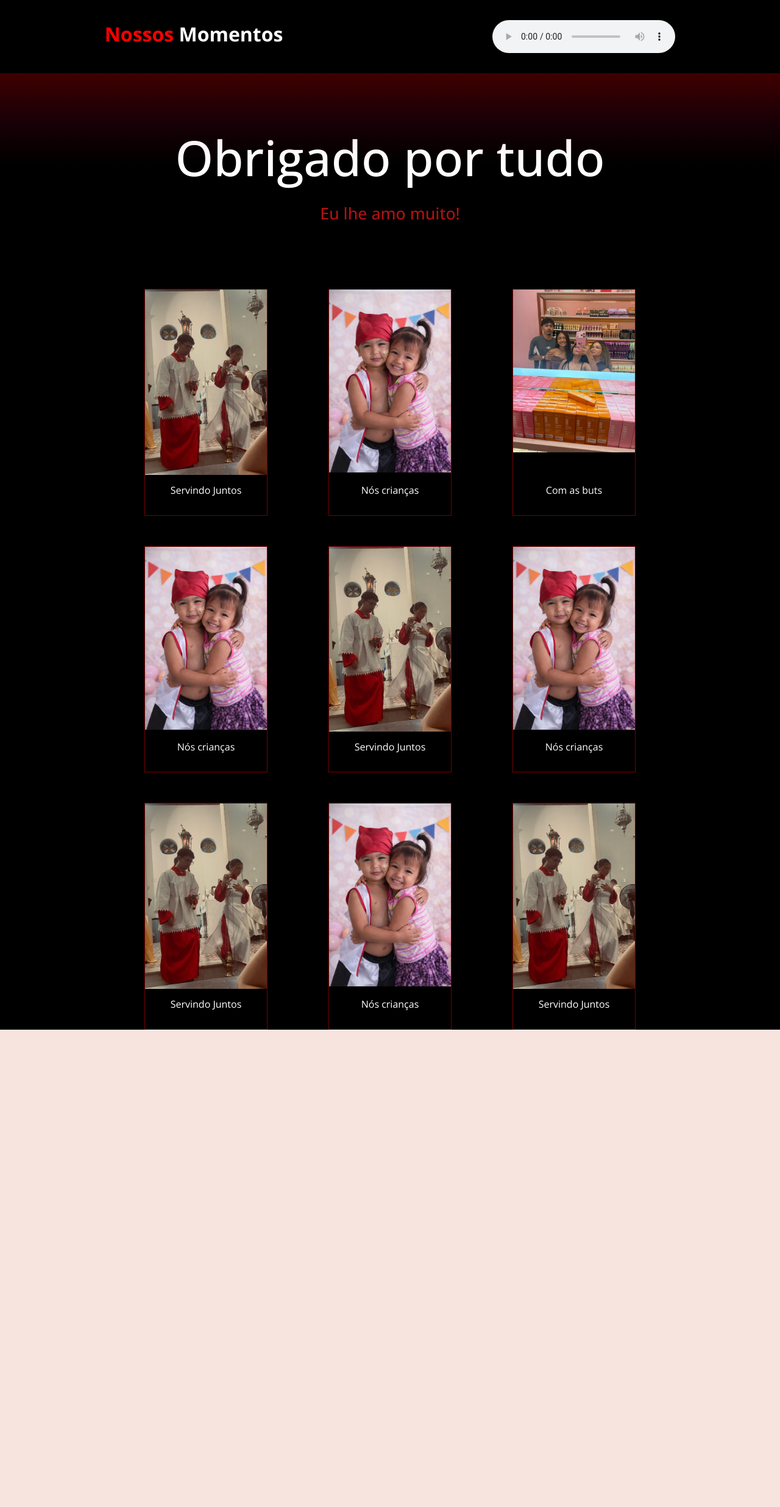
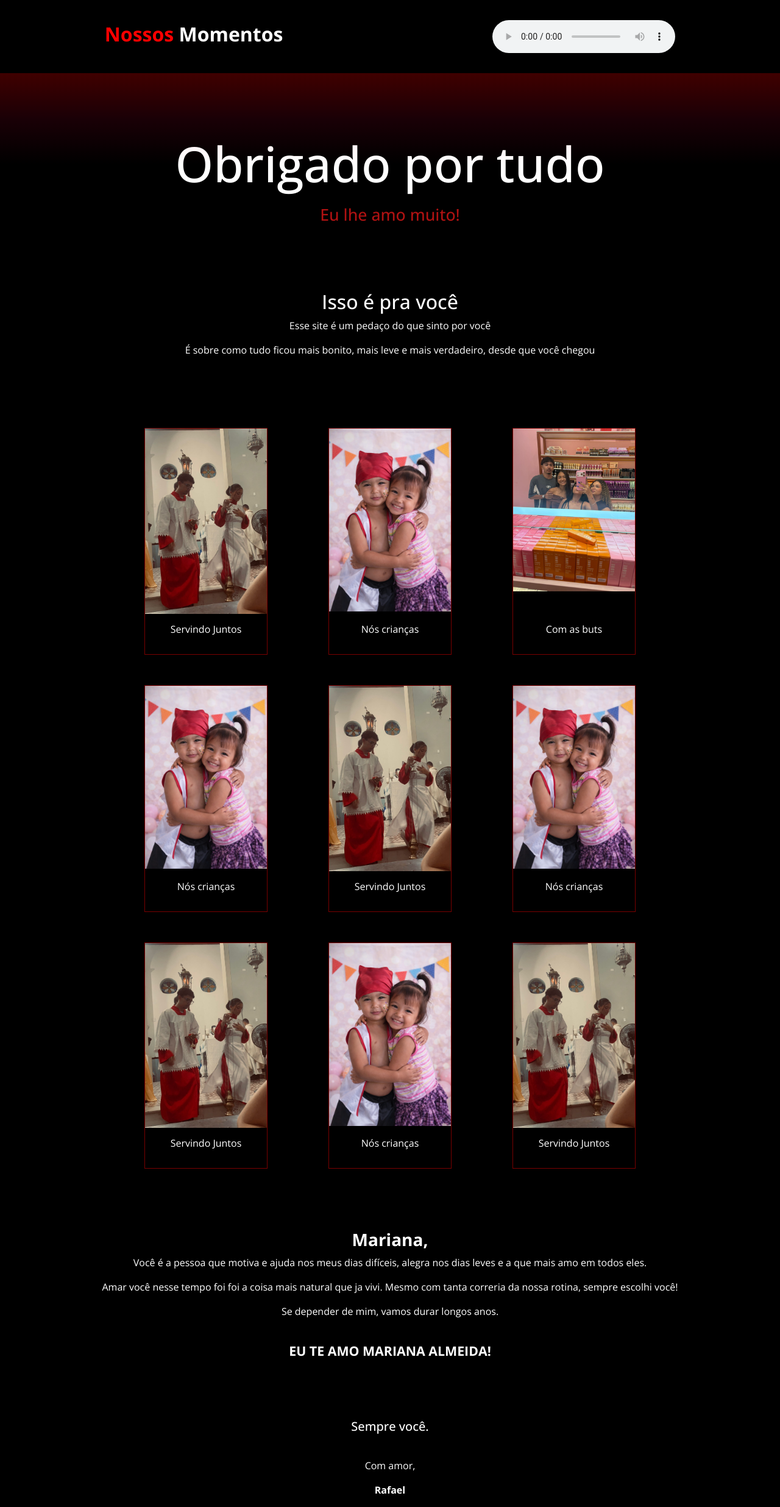
Before and after one commit to rafamoreira11/birthday, a React (Vite) app in the folder birthday-mariana/: page /gallery in a window 1280 px wide. Shown: the whole page at 61% size. Before the commit the page ends 1689 px from the top, so only its background shows below. Built offline with nearby package versions, Linux system fonts and the light colour scheme.

Commit message:
Adicionando textos

```diff
--- a/birthday-mariana/src/pages/gallery/index.jsx
+++ b/birthday-mariana/src/pages/gallery/index.jsx
@@ -13,8 +13,15 @@ function Gallery() {
         <audio src={MusicaST} autoplay controls loop />
       </header>
       <main className='main-gallery'>
-        <h1>Obrigado por tudo</h1>
-        <h3>Eu lhe amo muito!</h3>
+        <article className='thankyou'>
+          <h1>Obrigado por tudo</h1>
+          <h3>Eu lhe amo muito!</h3>
+        </article>
+        <article className="foryou">
+          <h2>Isso é pra você</h2>
+          <p>Esse site é um pedaço do que sinto por você</p>
+          <p>É sobre como tudo ficou mais bonito, mais leve e mais verdadeiro, desde que você chegou</p>
+        </article>
         <section className='gallery-pictures'>
           <article className='picture-container'>
             <img src={Coroinhas} className='img-picture'/>
@@ -55,6 +62,16 @@ function Gallery() {
             <p className="picture-description">Servindo Juntos</p>
           </article>
         </section>
+        <section className='homenagem-texts'>
+          <h3> <strong>Mariana,</strong></h3>
+          <p>Você é a pessoa que motiva e ajuda nos meus dias difíceis, alegra nos dias leves e a que mais amo em todos eles.</p>
+          <p>Amar você nesse tempo foi foi a coisa mais natural que ja vivi. Mesmo com tanta correria da nossa rotina, sempre escolhi você!</p>
+          <p>Se depender de mim, vamos durar longos anos.</p>
+          <h4>EU TE AMO MARIANA ALMEIDA!</h4>
+          <h5>Sempre você.</h5>
+          <p>Com amor,</p>
+          <p> <strong>Rafael</strong></p>
+        </section>
       </main>
 
 
--- a/birthday-mariana/src/pages/gallery/style.css
+++ b/birthday-mariana/src/pages/gallery/style.css
@@ -21,6 +21,7 @@
 }
 
 .main-gallery{
+    text-align: center;
     position: relative;
 }
 
@@ -42,16 +43,22 @@
     pointer-events: none;
 }
 
-.main-gallery h1{
-    margin-top: 90px;
+.thankyou h1{
+    margin-top: 100px;
     color: rgb(255, 255, 255);
     font-size: 60pt;
 }
 
-.main-gallery h3{
+.thankyou h3{
     margin-top: 20px;
     color: rgba(255, 26, 26, 0.692);
     font-size: 20pt;
+}
+
+.foryou{
+    margin-top: 100px;
+    color: rgb(255, 255, 255);
+;
 }
 
 .gallery-pictures{
@@ -88,6 +95,22 @@
     color: red;
 }
 
+.homenagem-texts{
+
+    margin-top: 100px;
+    color: rgb(255, 255, 255);
+}
+
+.homenagem-texts h4{
+    font-weight: bold;
+    font-size: 16pt;
+    margin: 40px 0 100px 0;
+}
+
+.homenagem-texts h5{
+    margin-bottom: 40px;
+}
+
 
 @media (max-width: 414px) {
     .header-gallery{
```
